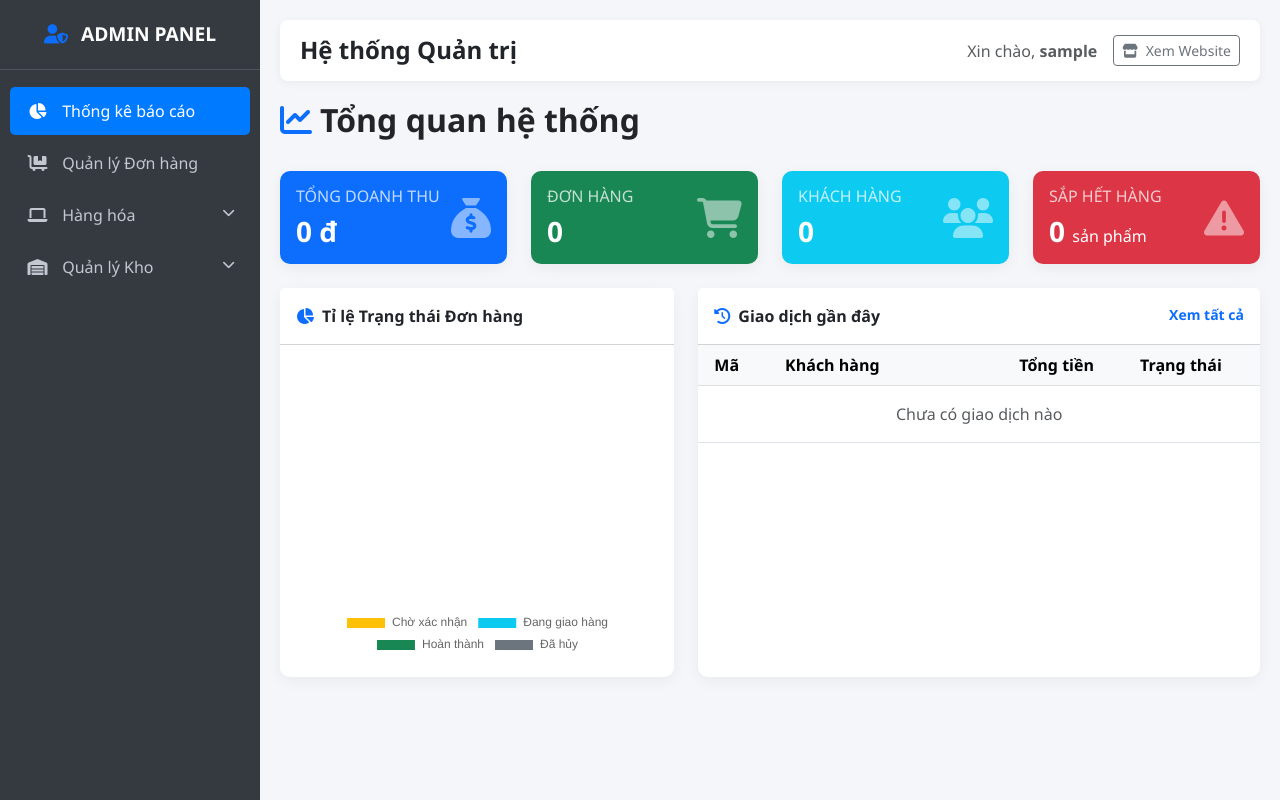
After one commit to MrQuangThien/OSS_CK, a Django app: page /admin-panel/ in a window 1280 px wide. The commit adds this page. Run offline with Django 5.2, Linux system fonts and the light colour scheme; the visitor is signed in with stand-in values (Sample User, id 1); data that the repository does not hold is empty.

Commit message:
dashboard

```diff
--- a/shop_app/templates/shop_app/admin_panel/base_admin.html
+++ b/shop_app/templates/shop_app/admin_panel/base_admin.html
@@ -49,7 +49,7 @@
 
         <ul class="sidebar-menu">
             <li>
-                <a href="#" class="{% if request.resolver_match.url_name == 'admin_dashboard' %}active{% endif %}">
+                <a href="{% url 'admin_dashboard' %}" class="{% if request.resolver_match.url_name == 'admin_dashboard' %}active{% endif %}">
                     <i class="fa-solid fa-chart-pie icon-main"></i> Thống kê báo cáo
                 </a>
             </li>
--- /dev/null
+++ b/shop_app/templates/shop_app/admin_panel/dashboard.html
@@ -0,0 +1,138 @@
+{% extends 'shop_app/admin_panel/base_admin.html' %}
+{% block admin_content %}
+<script src="https://cdn.jsdelivr.net/npm/chart.js"></script>
+
+<div class="row mb-4">
+    <div class="col-12">
+        <h2 class="fw-bold"><i class="fa-solid fa-chart-line me-2 text-primary"></i>Tổng quan hệ thống</h2>
+    </div>
+</div>
+
+<div class="row mb-4">
+    <div class="col-md-3">
+        <div class="card card-admin border-0 bg-primary text-white h-100 p-3">
+            <div class="d-flex justify-content-between align-items-center">
+                <div>
+                    <h6 class="text-uppercase mb-2 opacity-75">Tổng Doanh Thu</h6>
+                    <h3 class="fw-bold mb-0">{{ tong_doanh_thu|floatformat:0 }} đ</h3>
+                </div>
+                <i class="fa-solid fa-sack-dollar fs-1 opacity-50"></i>
+            </div>
+        </div>
+    </div>
+    <div class="col-md-3">
+        <div class="card card-admin border-0 bg-success text-white h-100 p-3">
+            <div class="d-flex justify-content-between align-items-center">
+                <div>
+                    <h6 class="text-uppercase mb-2 opacity-75">Đơn Hàng</h6>
+                    <h3 class="fw-bold mb-0">{{ tong_don_hang }}</h3>
+                </div>
+                <i class="fa-solid fa-cart-shopping fs-1 opacity-50"></i>
+            </div>
+        </div>
+    </div>
+    <div class="col-md-3">
+        <div class="card card-admin border-0 bg-info text-white h-100 p-3">
+            <div class="d-flex justify-content-between align-items-center">
+                <div>
+                    <h6 class="text-uppercase mb-2 opacity-75">Khách Hàng</h6>
+                    <h3 class="fw-bold mb-0">{{ tong_khach_hang }}</h3>
+                </div>
+                <i class="fa-solid fa-users fs-1 opacity-50"></i>
+            </div>
+        </div>
+    </div>
+    <div class="col-md-3">
+        <div class="card card-admin border-0 bg-danger text-white h-100 p-3">
+            <div class="d-flex justify-content-between align-items-center">
+                <div>
+                    <h6 class="text-uppercase mb-2 opacity-75">Sắp hết hàng</h6>
+                    <h3 class="fw-bold mb-0">{{ sp_sap_het }} <span class="fs-6 fw-normal">sản phẩm</span></h3>
+                </div>
+                <i class="fa-solid fa-triangle-exclamation fs-1 opacity-50"></i>
+            </div>
+        </div>
+    </div>
+</div>
+
+<div class="row">
+    <div class="col-md-5 mb-4">
+        <div class="card card-admin h-100">
+            <div class="card-header bg-white fw-bold py-3"><i class="fa-solid fa-chart-pie me-2 text-primary"></i>Tỉ lệ Trạng thái Đơn hàng</div>
+            <div class="card-body d-flex justify-content-center align-items-center">
+                <div style="width: 300px; height: 300px;">
+                    <canvas id="orderStatusChart"></canvas>
+                </div>
+            </div>
+        </div>
+    </div>
+
+    <div class="col-md-7 mb-4">
+        <div class="card card-admin h-100">
+            <div class="card-header bg-white fw-bold py-3 d-flex justify-content-between">
+                <span><i class="fa-solid fa-clock-rotate-left me-2 text-primary"></i>Giao dịch gần đây</span>
+                <a href="{% url 'admin_orders' %}" class="text-decoration-none small">Xem tất cả</a>
+            </div>
+            <div class="card-body p-0">
+                <table class="table table-hover align-middle mb-0">
+                    <thead class="table-light">
+                        <tr>
+                            <th class="ps-3">Mã</th>
+                            <th>Khách hàng</th>
+                            <th class="text-end">Tổng tiền</th>
+                            <th class="text-center">Trạng thái</th>
+                        </tr>
+                    </thead>
+                    <tbody>
+                        {% for don in don_hang_moi %}
+                        <tr>
+                            <td class="ps-3 fw-bold text-primary">#{{ don.id }}</td>
+                            <td>{{ don.khach_hang.user.username }}</td>
+                            <td class="text-end fw-bold text-danger">{{ don.tong_tien|floatformat:0 }} đ</td>
+                            <td class="text-center">
+                                {% if don.trang_thai == 'Chờ xác nhận' %}<span class="badge bg-warning text-dark">Chờ xác nhận</span>
+                                {% elif don.trang_thai == 'Đang giao hàng' %}<span class="badge bg-info text-dark">Đang giao</span>
+                                {% elif don.trang_thai == 'Hoàn thành' %}<span class="badge bg-success">Hoàn thành</span>
+                                {% else %}<span class="badge bg-secondary">{{ don.trang_thai }}</span>{% endif %}
+                            </td>
+                        </tr>
+                        {% empty %}
+                        <tr><td colspan="4" class="text-center text-muted py-3">Chưa có giao dịch nào</td></tr>
+                        {% endfor %}
+                    </tbody>
+                </table>
+            </div>
+        </div>
+    </div>
+</div>
+
+<script>
+    // Nhận mảng dữ liệu từ Python (views.py) truyền sang
+    const dataFromDjango = {{ chart_data }};
+
+    const ctx = document.getElementById('orderStatusChart').getContext('2d');
+    new Chart(ctx, {
+        type: 'doughnut', // Biểu đồ hình bánh Donut
+        data: {
+            labels: ['Chờ xác nhận', 'Đang giao hàng', 'Hoàn thành', 'Đã hủy'],
+            datasets: [{
+                data: dataFromDjango,
+                backgroundColor: [
+                    '#ffc107', // Vàng (Chờ)
+                    '#0dcaf0', // Xanh nhạt (Đang giao)
+                    '#198754', // Xanh lá (Hoàn thành)
+                    '#6c757d'  // Xám (Đã hủy)
+                ],
+                borderWidth: 2
+            }]
+        },
+        options: {
+            responsive: true,
+            maintainAspectRatio: false,
+            plugins: {
+                legend: { position: 'bottom' }
+            }
+        }
+    });
+</script>
+{% endblock %}
--- a/shop_app/templates/shop_app/home.html
+++ b/shop_app/templates/shop_app/home.html
@@ -110,7 +110,7 @@
 
         {% if user.is_staff %}
         <div class="admin-quick-access">
-            <a href="#" class="btn btn-dark btn-sm shadow-sm" style="border-radius: 20px; font-size: 13px;">
+            <a href="{% url 'admin_dashboard' %}" class="btn btn-dark btn-sm shadow-sm" style="border-radius: 20px; font-size: 13px;">
                 <i class="fa-solid fa-user-gear me-1"></i> Trang Quản trị
             </a>
         </div>
--- a/shop_app/views.py
+++ b/shop_app/views.py
@@ -4,6 +4,8 @@ from django.contrib import messages
 from django.core.mail import send_mail
 from .models import SanPham, LoaiHang, KhoHang, KhachHang, DonHang, ChiTietDonHang, PhieuNhap, ChiTietPhieuNhap
 import os
+from django.db.models import Sum
+from django.contrib.admin.views.decorators import staff_member_required
 from django.contrib.auth import authenticate, login, logout
 from django.contrib.auth.decorators import login_required
 
@@ -207,3 +209,39 @@ def lich_su_don_hang(request):
     danh_sach_don = DonHang.objects.filter(khach_hang=khach_hang).exclude(trang_thai="Giỏ hàng").order_by('-ngay_dat_hang')
 
     return render(request, 'shop_app/history.html', {'danh_sach_don': danh_sach_don})
+
+@staff_member_required(login_url='login')
+def admin_dashboard(request):
+    # 1. THỐNG KÊ 4 THẺ (CARDS) TRÊN CÙNG
+    # Tính tổng doanh thu (Chỉ cộng tiền các đơn đã 'Hoàn thành')
+    doanh_thu_qs = DonHang.objects.filter(trang_thai='Hoàn thành').aggregate(Sum('tong_tien'))
+    tong_doanh_thu = doanh_thu_qs['tong_tien__sum'] or 0
+
+    # Đếm tổng số đơn hàng
+    tong_don_hang = DonHang.objects.exclude(trang_thai='Giỏ hàng').count()
+
+    # Đếm tổng khách hàng
+    tong_khach_hang = KhachHang.objects.count()
+
+    # Đếm số lượng sản phẩm sắp hết hàng (Tồn kho < 5)
+    sp_sap_het = KhoHang.objects.filter(so_luong_ton__lt=5).count()
+
+    # 2. DỮ LIỆU CHO BIỂU ĐỒ (Tỉ lệ trạng thái đơn hàng)
+    don_cho_xac_nhan = DonHang.objects.filter(trang_thai='Chờ xác nhận').count()
+    don_dang_giao = DonHang.objects.filter(trang_thai='Đang giao hàng').count()
+    don_hoan_thanh = DonHang.objects.filter(trang_thai='Hoàn thành').count()
+    don_da_huy = DonHang.objects.filter(trang_thai='Đã hủy').count()
+
+    # 3. DANH SÁCH 5 ĐƠN HÀNG MỚI NHẤT
+    don_hang_moi = DonHang.objects.exclude(trang_thai='Giỏ hàng').order_by('-ngay_dat_hang')[:5]
+
+    context = {
+        'tong_doanh_thu': tong_doanh_thu,
+        'tong_don_hang': tong_don_hang,
+        'tong_khach_hang': tong_khach_hang,
+        'sp_sap_het': sp_sap_het,
+        # Trả mảng dữ liệu biểu đồ ra HTML
+        'chart_data': [don_cho_xac_nhan, don_dang_giao, don_hoan_thanh, don_da_huy],
+        'don_hang_moi': don_hang_moi
+    }
+    return render(request, 'shop_app/admin_panel/dashboard.html', context)
--- a/store_project/urls.py
+++ b/store_project/urls.py
@@ -34,6 +34,8 @@ urlpatterns = [
     path('gio-hang/', views.xem_gio_hang, name='cart'),
     path('thanh-toan/', views.thanh_toan, name='checkout'),
     path('lich-su/', views.lich_su_don_hang, name='history'),
+    # URL DÀNH CHO ADMIN
+    path('admin-panel/', views.admin_dashboard, name='admin_dashboard'),
 ]
 
 if settings.DEBUG:
```
